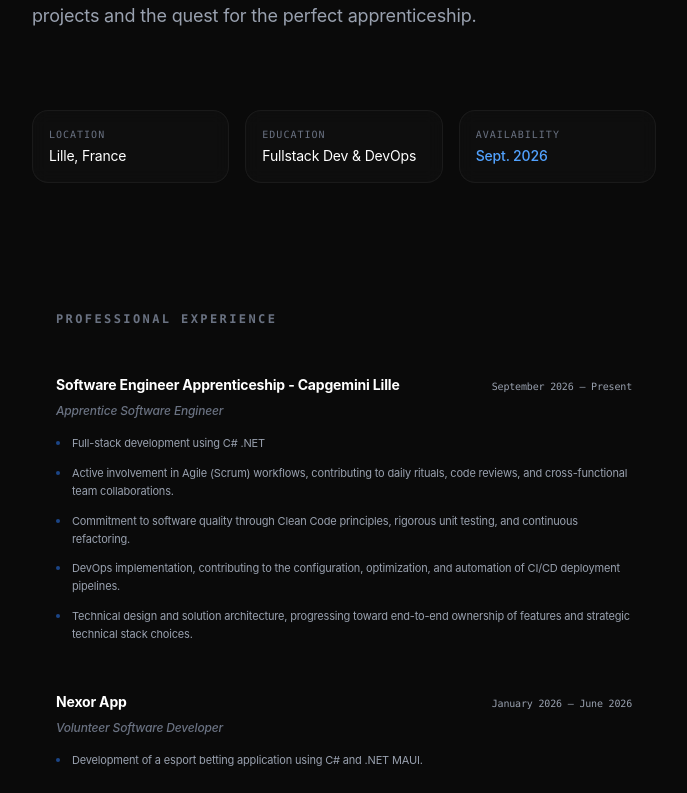
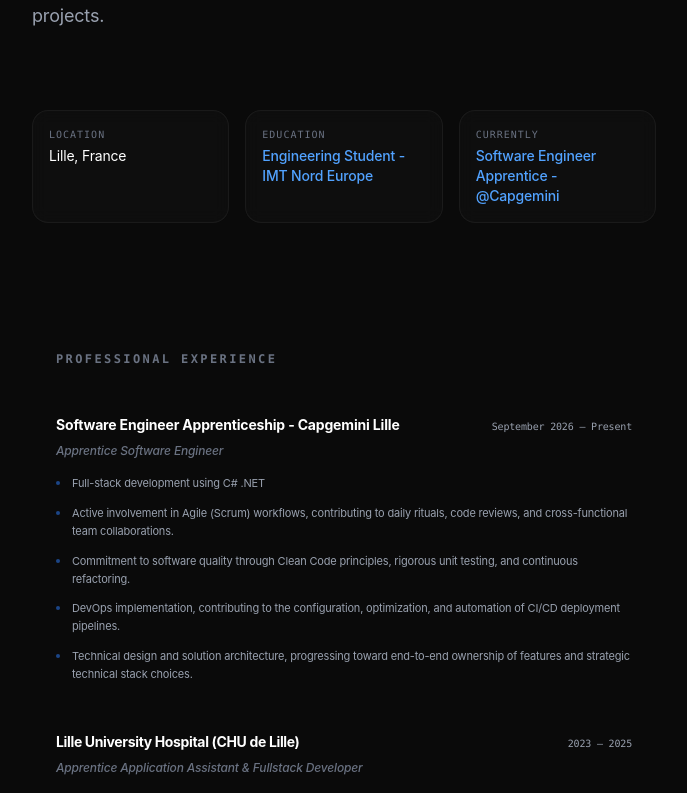
Before and after one commit to Xonodeh/Portfolio-REACT, a React (Vite) app: page /about in a window 1280 px wide. Shown: the part 242-1035 px from the top of the page, without its empty margins (296-983 px from the left). Built offline with nearby package versions, Linux system fonts and the light colour scheme.

Commit message:
fix status etu - alternance

```diff
--- a/src/App.tsx
+++ b/src/App.tsx
@@ -35,7 +35,7 @@ const About = () => {
           />
         </h1>
         <p className="text-gray-600 dark:text-gray-400 text-lg">
-          your average CS student struggling with an infinite amount of unfinished projects and the quest for the perfect apprenticeship.
+          your average CS student struggling with an infinite amount of unfinished projects.
         </p>
       </motion.section>
 
@@ -43,8 +43,8 @@ const About = () => {
       <div className="grid grid-cols-1 md:grid-cols-3 gap-4 mb-20">
         {[
           { label: "Location", value: "Lille, France" },
-          { label: "Education", value: "Fullstack Dev & DevOps" },
-          { label: "Availability", value: "Sept. 2026", special: true }
+          { label: "Education", value: "Engineering Student - IMT Nord Europe", special: true },
+          { label: "Currently", value: "Software Engineer Apprentice - @Capgemini", special: true }
         ].map((item, i) => (
           <div key={i} className="p-4 rounded-2xl border border-black/5 dark:border-white/5 bg-black/[0.02] dark:bg-white/[0.02] backdrop-blur-sm text-left">
             <p className="text-[10px] font-mono text-gray-500 uppercase tracking-widest mb-1">{item.label}</p>
--- a/src/components/Education.tsx
+++ b/src/components/Education.tsx
@@ -17,7 +17,6 @@ export const Education = () => {
             <div className="group">
               <div className="flex justify-between items-baseline mb-2">
                 <a
-                  href="https://nexor-app.fr/"
                   target="_blank"
                   rel="noopener noreferrer"
                   className="text-sm font-bold text-black dark:text-white group-hover:text-blue-500 transition-colors"
@@ -54,29 +53,7 @@ export const Education = () => {
               </ul>
             </div>
 
-            {/* Nexor - Volunteering */}
-            <div className="group">
-              <div className="flex justify-between items-baseline mb-2">
-                <a
-                  href="https://nexor-app.fr/"
-                  target="_blank"
-                  rel="noopener noreferrer"
-                  className="text-sm font-bold text-black dark:text-white group-hover:text-blue-500 transition-colors"
-                >
-                  Nexor App
-                </a>
-                <span className="text-[10px] font-mono text-gray-400">January 2026 — June 2026</span>
-              </div>
-              <p className="text-xs text-gray-500 font-medium mb-4 italic">
-                Volunteer Software Developer
-              </p>
-              <ul className="space-y-3">
-                <li className="text-[11px] text-gray-400 flex items-start gap-3 leading-relaxed">
-                  <span className="mt-1.5 w-1 h-1 rounded-full bg-blue-500/50 shrink-0" />
-                  Development of a esport betting application using C# and .NET MAUI.
-                </li>
-              </ul>
-            </div>
+
             {/* CHU de Lille */}
             <div className="group">
               <div className="flex justify-between items-baseline mb-2">
--- a/src/components/projects.ts
+++ b/src/components/projects.ts
@@ -4,12 +4,6 @@ export const projects = [
     description: "Architected and maintained internal applications using PHP, C#, and SQL",
     tags: ["PHP", "C#", "SQL", "JS"],
     link: "#"
-  },
-  {
-    title: "NutriAI",
-    description: "Full-stack AI assistant streamlining meal planning and logistics, from personalized AI recipes to automated Click & Collect synchronization.",
-    tags: ["Java", "SpringBoot", "Angular"],
-    link: "https://github.com/Axelvrdn/NutriChef-AI"
   },
   {
     title: "Swift Student Challenge @Apple",
```
